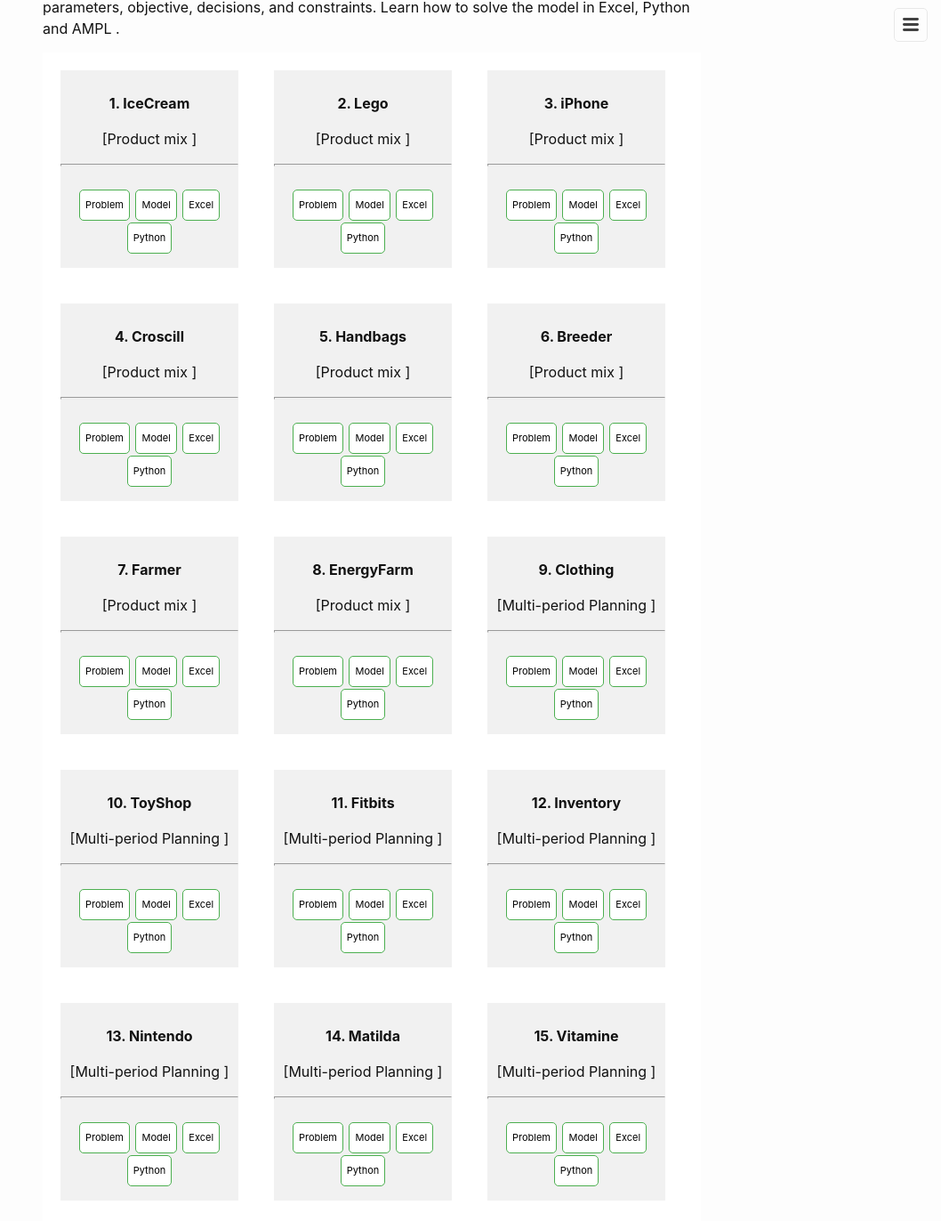
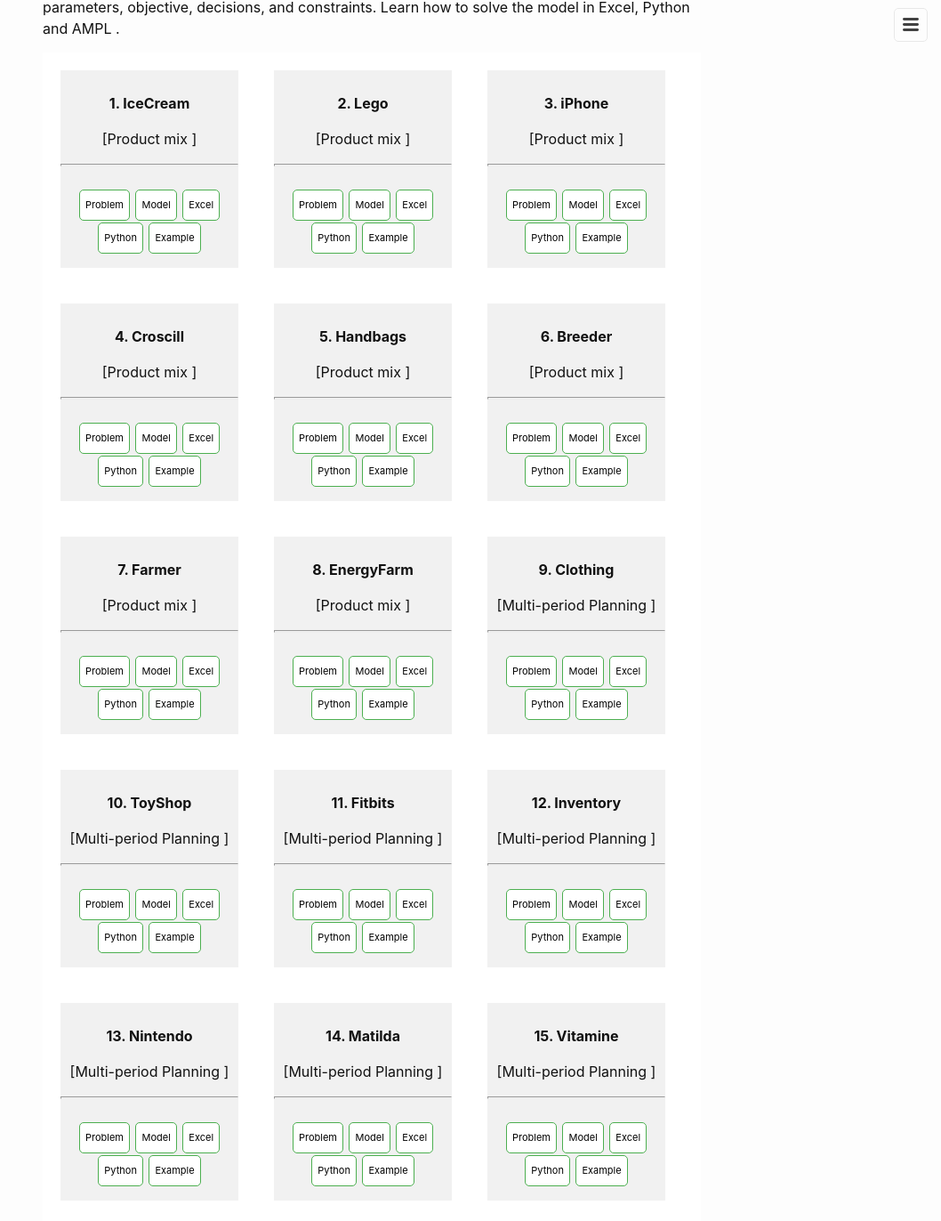
Before and after one commit to ytyimin/tart-cherry, a Jekyll site: the page built from introduction.markdown, in a window 1280 px wide and 1400 px high, scrolled down 387 px. Shown: the top 1372 px of the window at 89% size, without its empty margins (222-1280 px from the left). Built offline with Jekyll 4.4.1, drawn with Linux system fonts in a browser that asks for light colours; some of the changed text lies outside the part shown.

Commit message:
Update introduction.html

```diff
--- a/_layouts/introduction.html
+++ b/_layouts/introduction.html
@@ -25,6 +25,7 @@
               <a class="button button1" href="{{ site.baseurl }}/assets/problemsets/{{ exrs.fileName }}[{{ exrs.name }}]_s.docx" target="_self" rel="noopener">Model</a>
               <a class="button button1" href="{{ site.baseurl }}/assets/problemsets/{{ exrs.fileName }}[{{ exrs.name }}]_s.xlsx" target="_self" rel="noopener">Excel</a>
               <a class="button button1" href="{{ site.baseurl }}/assets/python/{{ exrs.fileName }}[{{ exrs.name }}]_s.ipynb" target="_self" rel="noopener">Python</a>
+              <a class="button button1" href="{{ site.baseurl }}/assets/problemsets/{{ exrs.fileName }}[{{ exrs.name }}]_s.mp4" target="_self" rel="noopener">Example</a>
               <p> </p>
             </div>
         {%- endfor -%}
```
